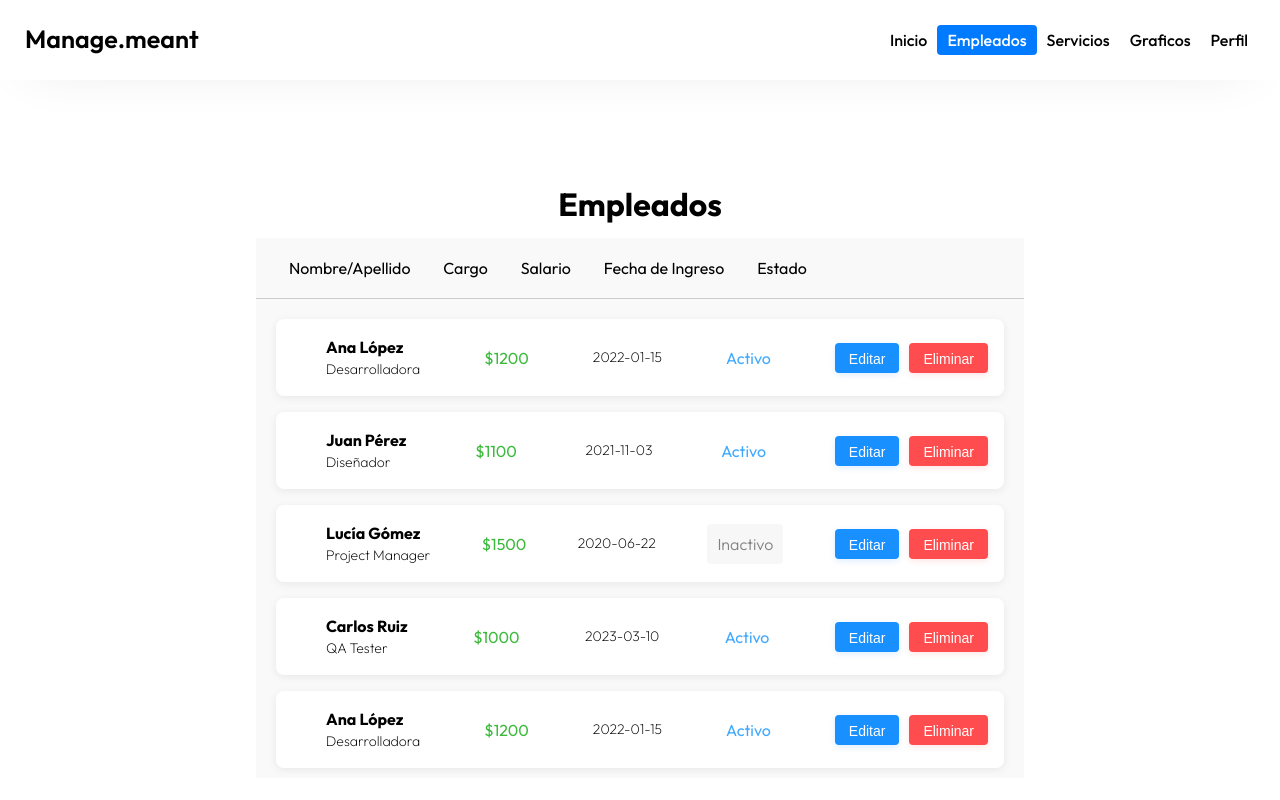
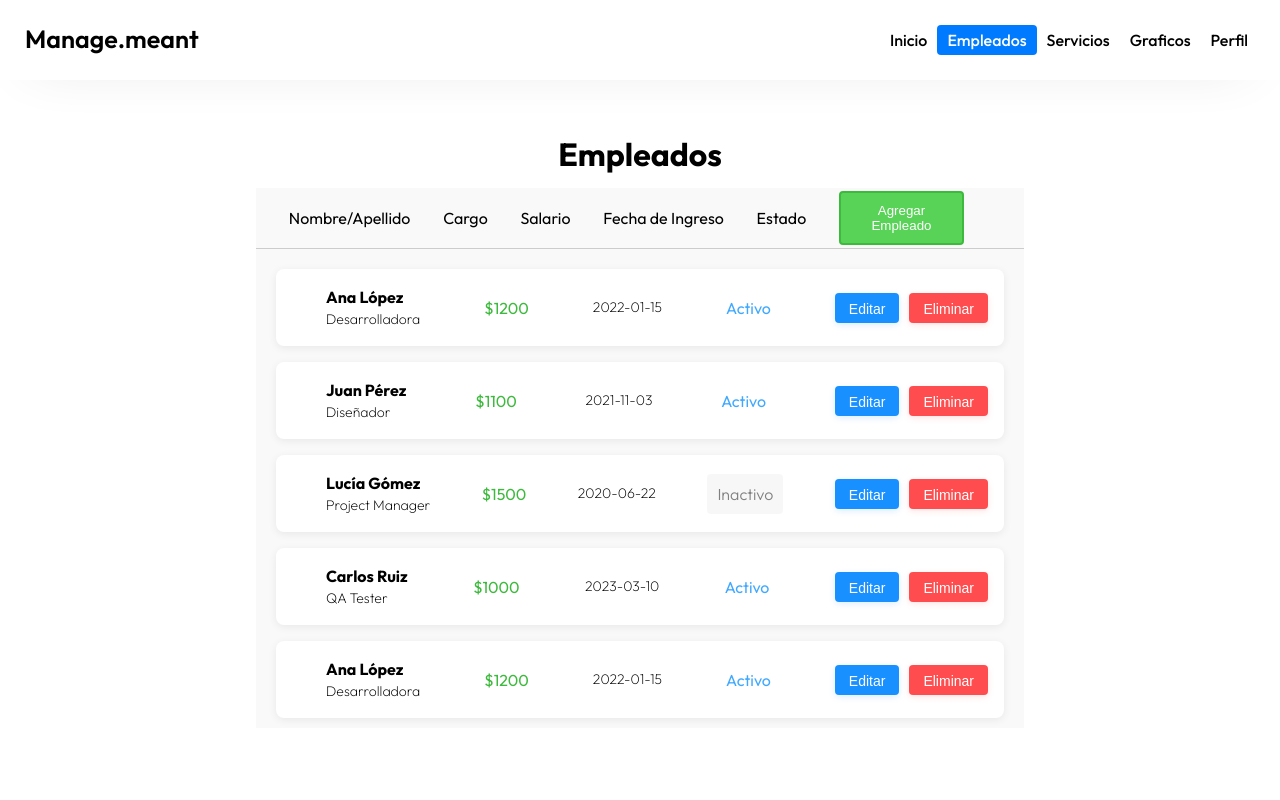
Before and after one commit to VazquezLD/managementApp, a React (Vite) app: page /empleados in a window 1280 px wide. Built offline with nearby package versions, Linux system fonts and the light colour scheme.

Commit message:
boton agregar empleado/estilos generales

```diff
--- a/src/pages/Employee/Employee.jsx
+++ b/src/pages/Employee/Employee.jsx
@@ -7,7 +7,22 @@ const HomeStyled = styled.div`
     display: flex;
     flex-direction: column;
     align-items: center;
-    margin-top: 100px;
+    margin-top: 50px;
+`;
+
+const AddButton = styled.button`
+    border-radius: 4px;
+    color: white;
+    padding: 10px 5px;
+    background-color: #58d358;
+    border: 2px solid #3db93d;
+    cursor: pointer;
+    transition: all 0.3s ease;
+    margin-right: 60px;
+
+    &:hover{
+        background-color: #3db93d;
+    }
 `;
 
 const NavbarFilterStyled = styled.div`
@@ -16,7 +31,7 @@ const NavbarFilterStyled = styled.div`
     margin-top: 10px;
     display: flex;
     align-items: center;
-    justify-content: left;
+    justify-content: space-between ;
     background-color: #f9f9f9;
 
     & ul{
@@ -41,6 +56,7 @@ const Employee = () => {
                     <li><span>Estado</span></li>
                 </ul>
 
+                <AddButton>Agregar Empleado</AddButton>
             </NavbarFilterStyled>
             <EmployeeGrid />
         </HomeStyled>
--- a/src/pages/Employee/EmployeeCard.jsx
+++ b/src/pages/Employee/EmployeeCard.jsx
@@ -32,13 +32,11 @@ const DeleteButton = styled.button`
 
     &:hover {
         background: #d9363e;
-        transform: scale(1.02);
         box-shadow: 0 4px 12px rgba(255,77,79,0.25);
     }
 
     &:active {
         background: #b71c1c;
-        transform: scale(0.98);
     }
 `;
 
@@ -56,13 +54,11 @@ const EditButton = styled.button`
 
     &:hover {
         background: #40a9ff;
-        transform: scale(1.02);
         box-shadow: 0 4px 12px rgba(24,144,255,0.25);
     }
 
     &:active {
         background: #0050b3;
-        transform: scale(0.98);
     }
 `;
 
```
